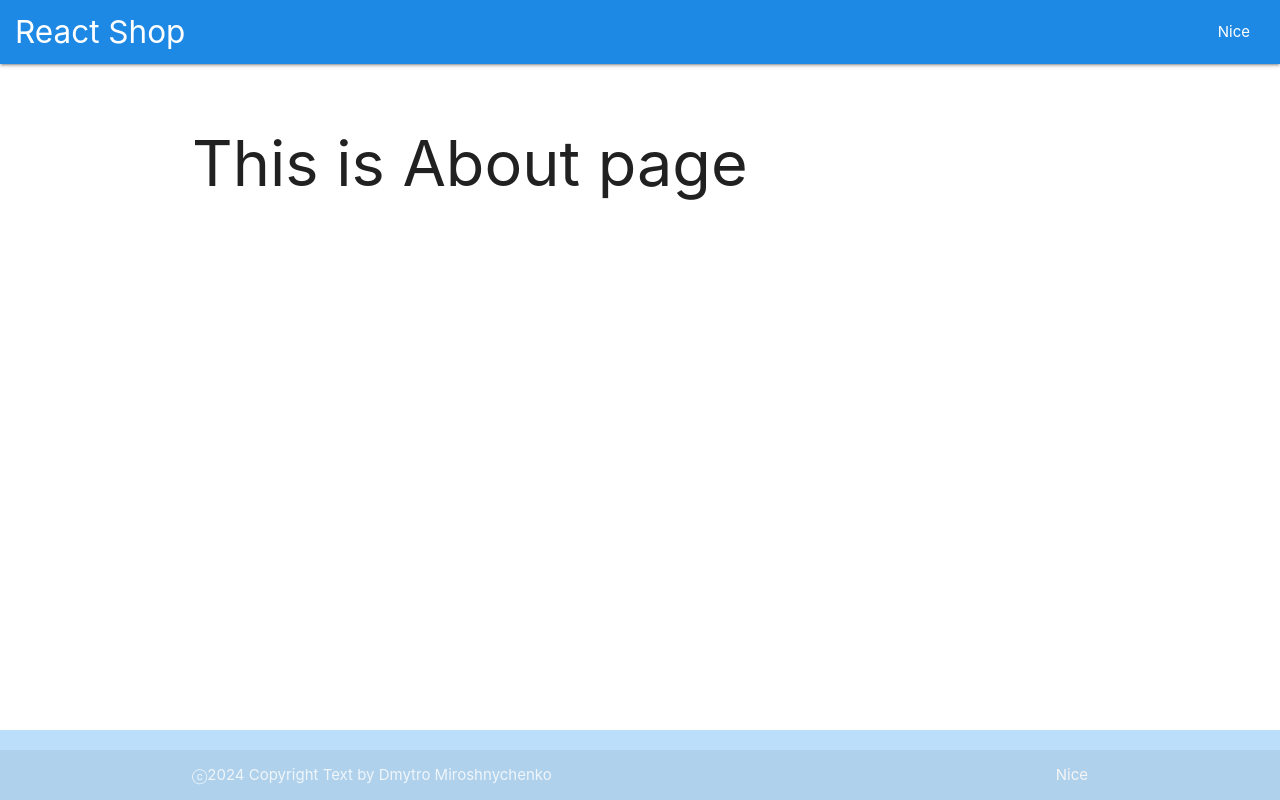
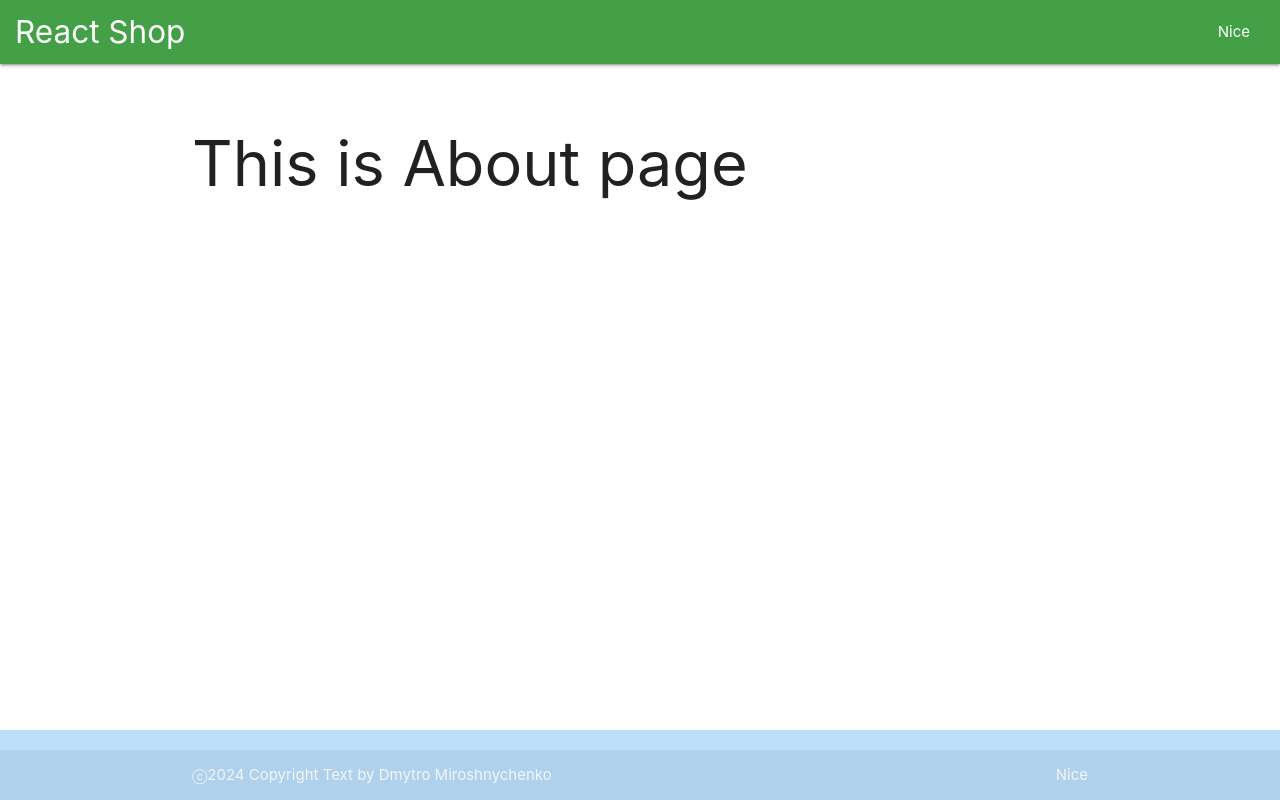
Before and after one commit to DmitriyMiroshnychenko/food_project, a React (Create React App) app: page /about in a window 1280 px wide. Built offline with nearby package versions, Linux system fonts and the light colour scheme.

Commit message:
Update Header.jsx

```diff
--- a/src/components/Header.jsx
+++ b/src/components/Header.jsx
@@ -1,17 +1,13 @@
 function Header() {
   return (
-    <nav className="blue darken-1">
+    <nav className="green darken-1">
       <div className="nav-wrapper">
         <a href="/" className="brand-logo">
           React Shop
         </a>
         <ul id="nav-mobile" className="right hide-on-med-and-down">
           <li>
-            <a
-              href="https://github.com/DmitriyMiroshnychenko/shop-project"
-              target="_blank"
-              rel="noreferer"
-            >
+            <a href="#!" target="_blank" rel="noreferrer">
               Nice
             </a>
           </li>
@@ -20,5 +16,4 @@ function Header() {
     </nav>
   );
 }
-
 export { Header };
```
